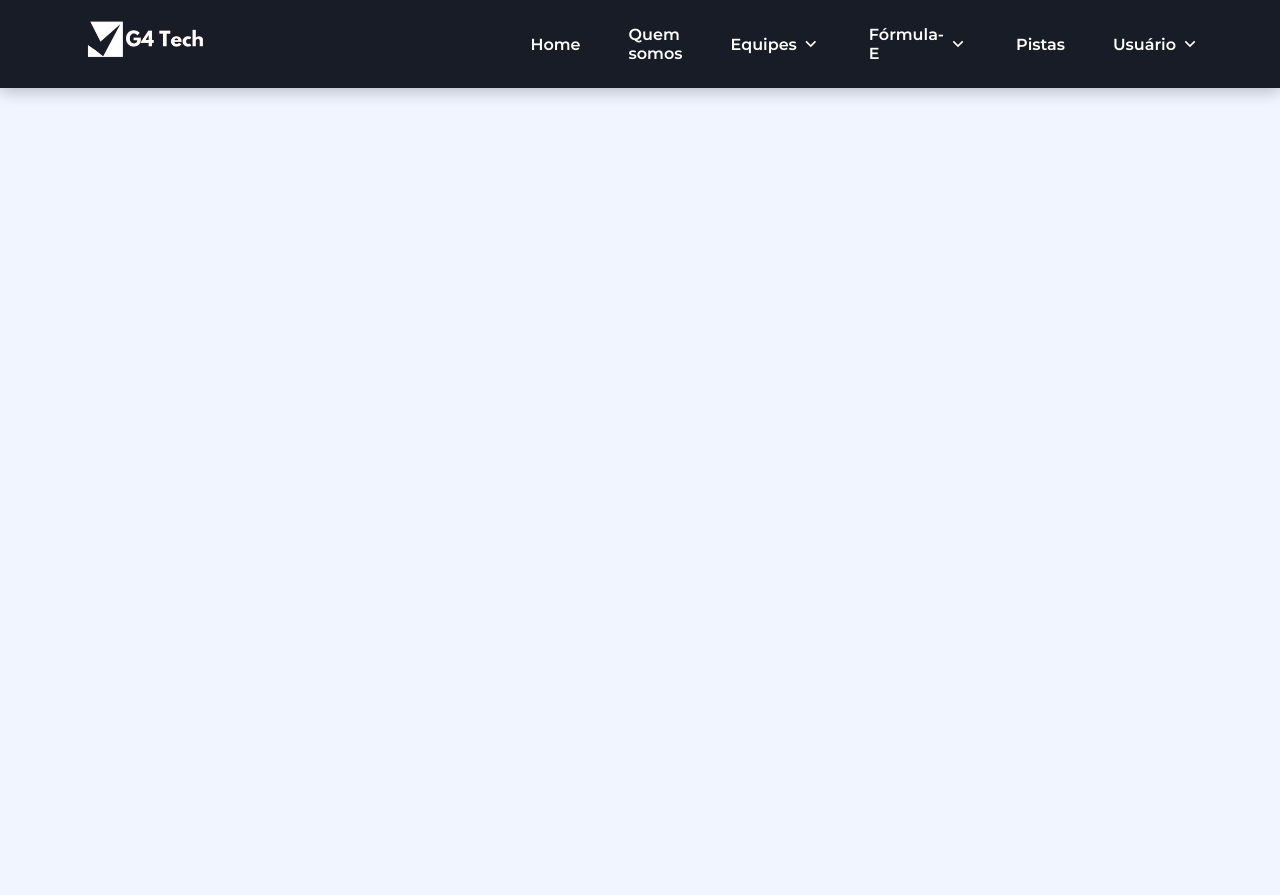
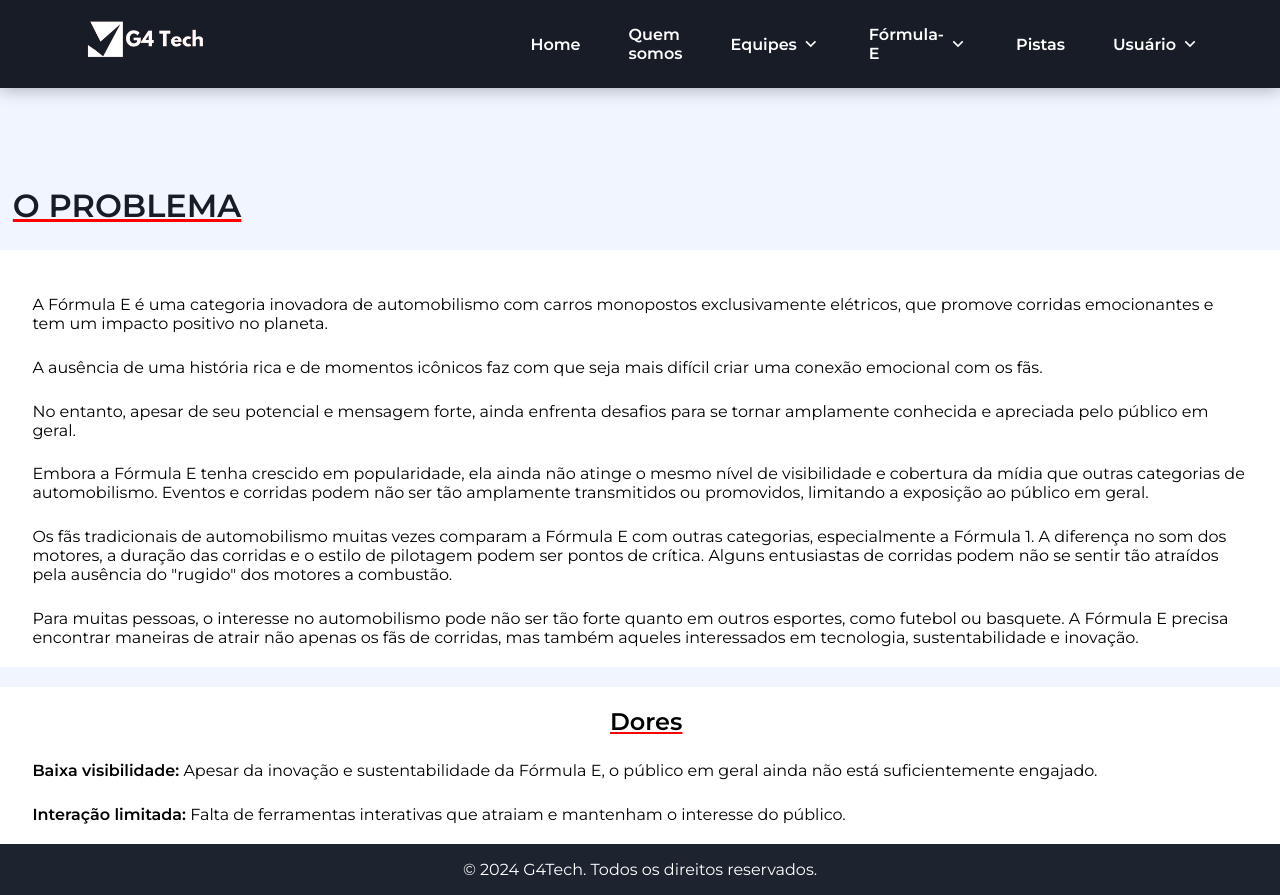
Before and after one commit to Geral-cp-s/Sprint-Web, a plain HTML site: page problema.html in a window 1280 px wide. Before the commit the page ends 800 px from the top, so only its background shows below. Drawn offline with nearby package versions, Linux system fonts and the light colour scheme.

Commit message:
Fazendo a pag. Problema

```diff
--- a/problema.html
+++ b/problema.html
@@ -115,3 +115,32 @@
             </div>
          </nav>
       </header>
+      <main>
+        <h1 id="h1prob">O PROBLEMA</h1>
+           <section class="problema">
+              <p>A Fórmula E é uma categoria inovadora de automobilismo com carros monopostos exclusivamente elétricos, que promove corridas emocionantes e tem um impacto positivo no planeta.</p>
+
+              <p>A ausência de uma história rica e de momentos icônicos faz com que seja mais difícil criar uma conexão emocional com os fãs.</p>
+
+              <p>No entanto, apesar de seu potencial e mensagem forte, ainda enfrenta desafios para se tornar amplamente conhecida e apreciada pelo público em geral.</p>
+
+              <p>Embora a Fórmula E tenha crescido em popularidade, ela ainda não atinge o mesmo nível de visibilidade e cobertura da mídia que outras categorias de automobilismo. Eventos e corridas podem não ser tão amplamente transmitidos ou promovidos, limitando a exposição ao público em geral.</p>
+
+              <p>Os fãs tradicionais de automobilismo muitas vezes comparam a Fórmula E com outras categorias, especialmente a Fórmula 1. A diferença no som dos motores, a duração das corridas e o estilo de pilotagem podem ser pontos de crítica. Alguns entusiastas de corridas podem não se sentir tão atraídos pela ausência do "rugido" dos motores a combustão.</p>
+
+              <p>Para muitas pessoas, o interesse no automobilismo pode não ser tão forte quanto em outros esportes, como futebol ou basquete. A Fórmula E precisa encontrar maneiras de atrair não apenas os fãs de corridas, mas também aqueles interessados em tecnologia, sustentabilidade e inovação.</p>
+           </section>
+           <section class="problema">
+              <h2>Dores</h2>
+              <p><strong>Baixa visibilidade:</strong> Apesar da inovação e sustentabilidade da Fórmula E, o público em geral ainda não está suficientemente engajado.</p>
+              <p><strong>Interação limitada:</strong> Falta de ferramentas interativas que atraiam e mantenham o interesse do público.</p>
+          </section>
+     </main>
+     <footer>
+        <p>&copy; 2024 G4Tech. Todos os direitos reservados.</p>
+     </footer>
+
+     <!--=============== CHAMA O JAVASCRIPT ===============-->
+     <script src="src/js/script.js"></script>
+  </body>
+</html>
--- a/src/css/style.css
+++ b/src/css/style.css
@@ -716,3 +716,42 @@ a {
     text-align: center;
     margin-top: 3%;
   }
+
+
+/* ================================================= Página Problema =================================================*/
+
+#h1prob{
+    margin-left: 1%;
+    margin-top: 14.5%;
+    text-align: start;
+    text-decoration: underline red;
+  }
+
+  .problema{
+    background: white;
+    padding: 20px;
+    margin-top: 20px;
+    text-align: start;
+  }
+
+  .problema p{
+    margin-left: 1%;
+    margin-right: 1%;
+    margin-top: 2%;
+  }
+
+  .problema h2{
+    margin-left: 1%;
+    text-align: center;
+    text-decoration: underline red;
+  }
+
+  .problema h3{
+    margin-top: 3%;
+    text-align: center;
+    text-decoration: underline red;
+  }
+
+  .problema ul{
+    margin-top: 2%;
+  }
```
